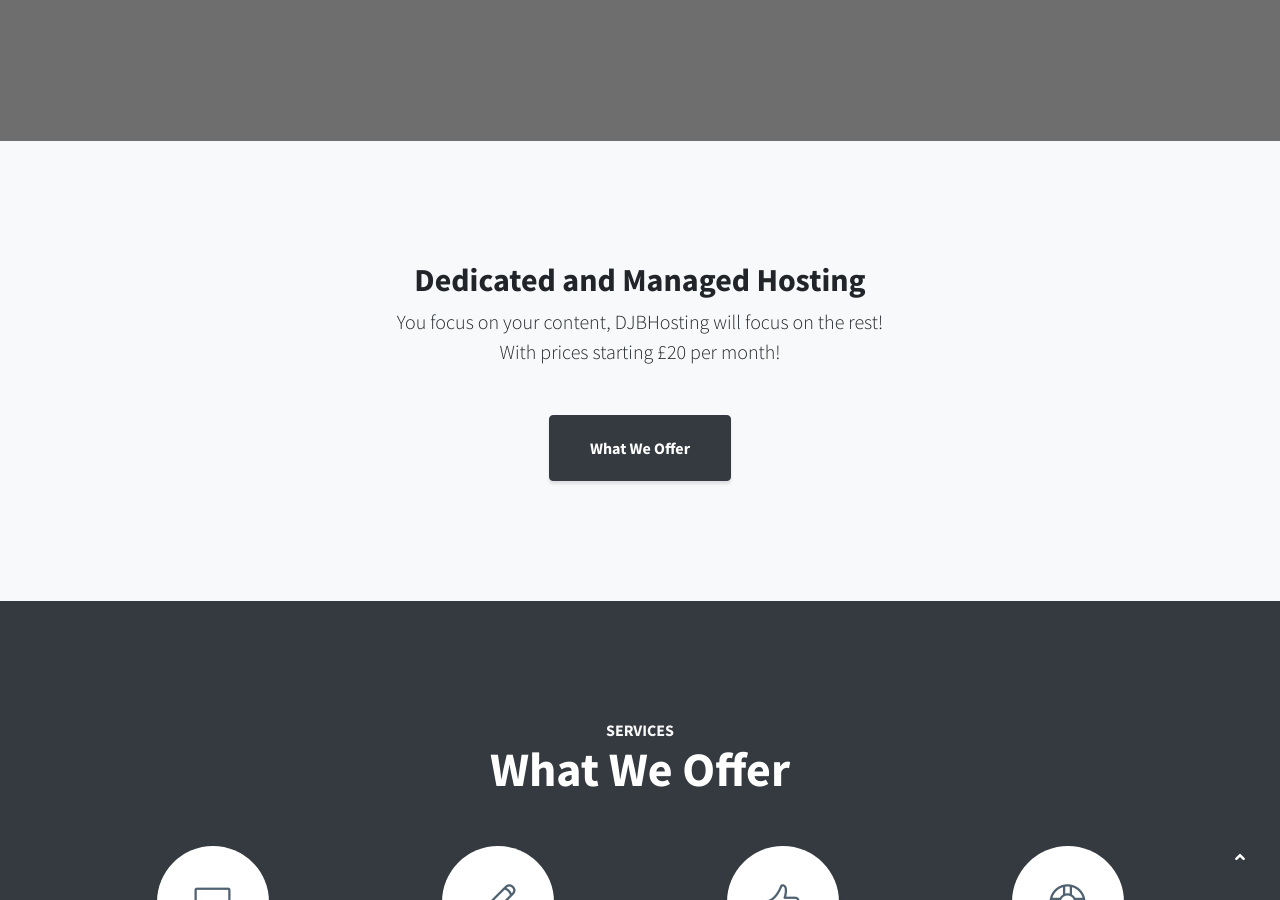
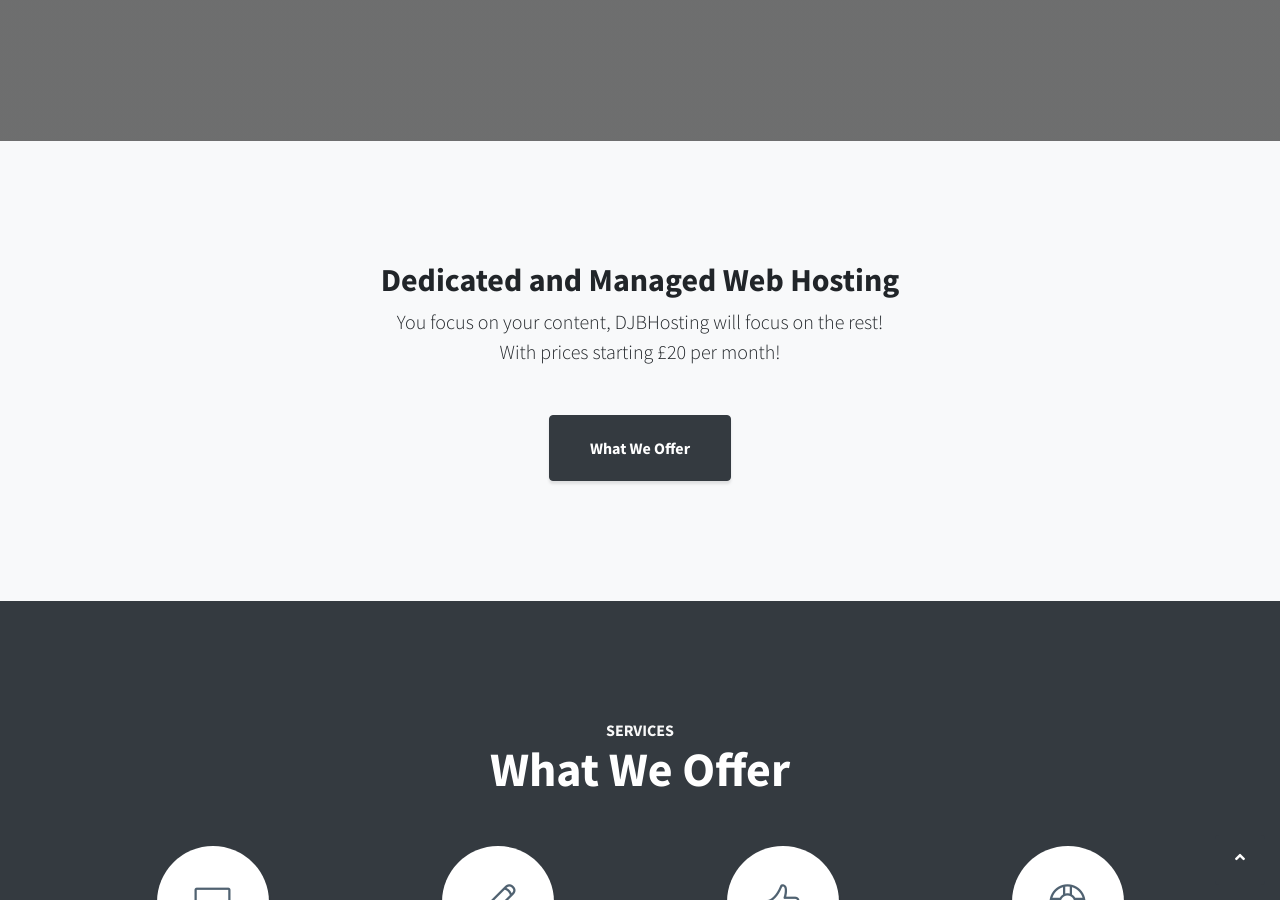
Before and after one commit to DanBennettUK/djbhosting, a Jekyll site: the page built from index.html, in a window 1280 px wide and 900 px high, scrolled down 759 px. Built offline with Jekyll 4.4.1, drawn with Linux system fonts in a browser that asks for light colours.

Commit message:
:sparkles: Changed text to include any type of hosting

```diff
--- a/_config.yml
+++ b/_config.yml
@@ -13,11 +13,11 @@
 # you will see them accessed via {{ site.title }}, {{ site.email }}, and so on.
 # You can create any custom variable you would like, and they will be accessible
 # in the templates via {{ site.myvariable }}.
-title: DJBHOSTING - Managed Wordpress Hosting
+title: DJBHOSTING - Managed Web Hosting
 email: contact@djbhosting.co.uk
-description: Need a Wordpress site? DJBHosting can get you up and running in to time and with no hassle. You focus on your content - DJBHosting will focus on setting the site up and installing any plugins, themes and features you require.
+description: Need a Website? DJBHosting can get you up and running in to time and with no hassle. You focus on your content - DJBHosting will focus on setting the site up and installing any plugins, themes and features you require.
 
-keywords: Wordpress, hosting, djbhosting, managed, VPS, dedicated, server, servers, database, support, technical, datacenter
+keywords: Wordpress, webhosting, jekyll, vuepress, hugo, hosting, djbhosting, managed, VPS, dedicated, server, servers, database, support, technical, datacenter
 
 baseurl: "/djbhosting" # the subpath of your site, e.g. /blog
 url: "https://www.danbennett.me" # the base hostname & protocol for your site, e.g. http://example.com
--- a/index.html
+++ b/index.html
@@ -7,7 +7,7 @@ title: DJBHOSTING
     <div class="container text-center">
         <div class="row">
             <div class="col-lg-10 mx-auto">
-                <h2>Dedicated and Managed Hosting</h2>
+                <h2>Dedicated and Managed Web Hosting</h2>
                 <p class="lead mb-5">You focus on your content, DJBHosting will focus on the rest!</br>With prices starting £20 per month!</p>
                 <a class="btn btn-dark btn-xl js-scroll-trigger" href="#services">What We Offer</a>
             </div>
```
